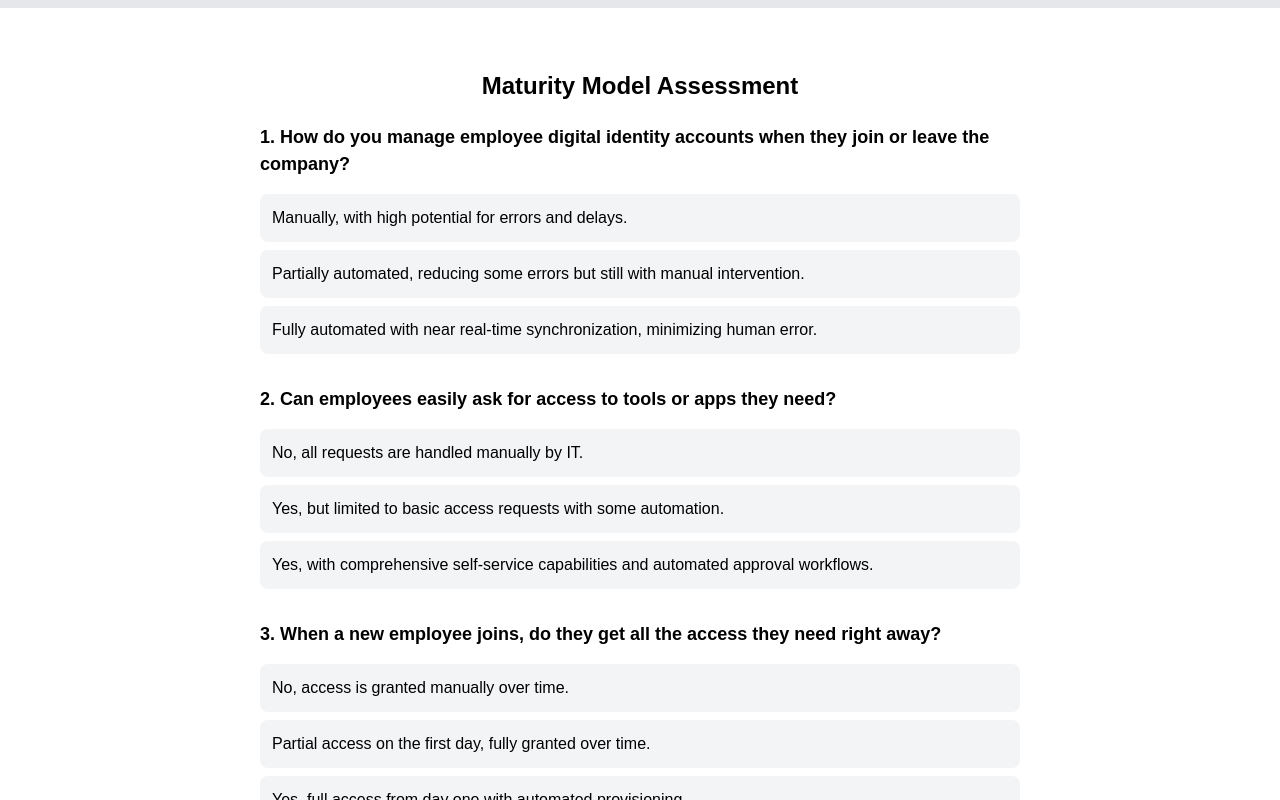
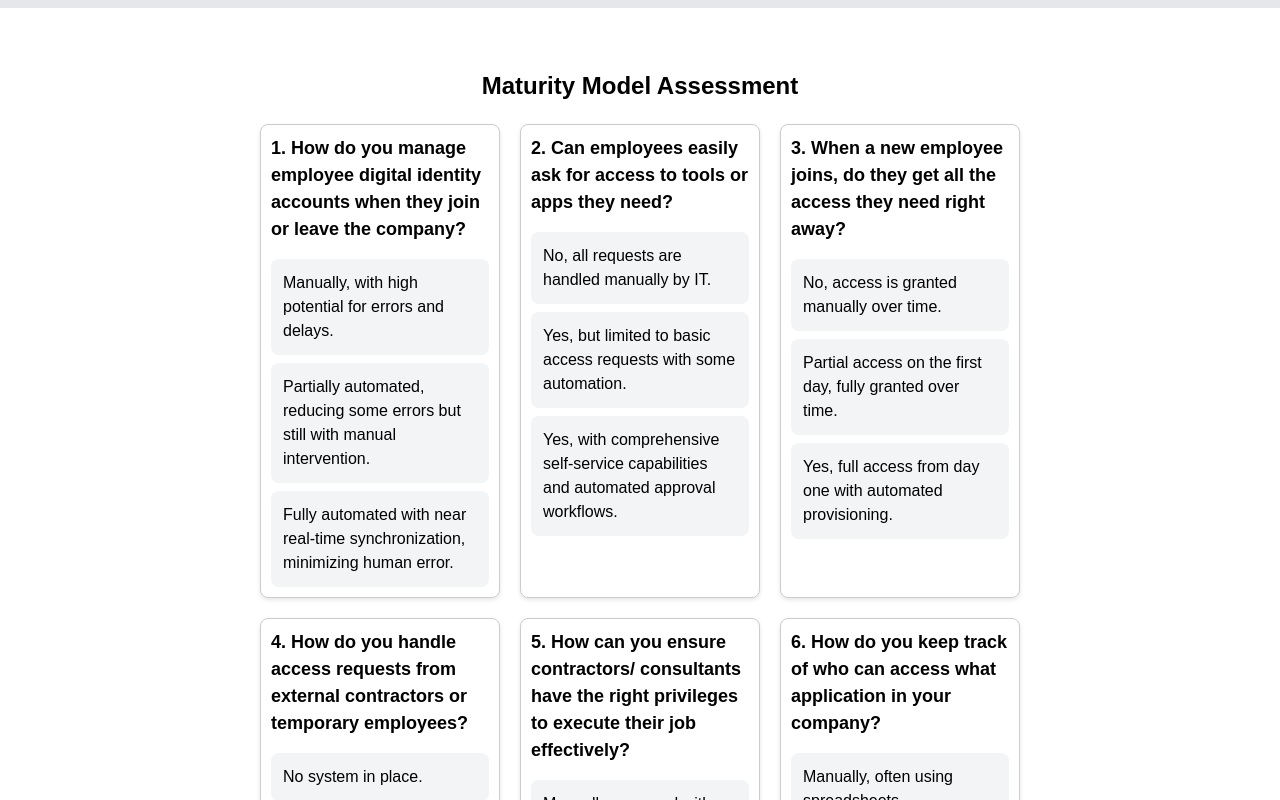
Before and after one commit to thinkingman1/maturityAssessment, a Next.js app: page / in a window 1280 px wide. Shown: the top 800 px of the page. Built offline with nearby package versions, Linux system fonts and the light colour scheme.

Commit message:
questions restructured

```diff
--- a/app/page.js
+++ b/app/page.js
@@ -10,23 +10,6 @@ export default function Home() {
   const [progress, setProgress] = useState(0);
 
   const allQuestions = questions.flatMap(category => category.questions);
-  const [currentQuestionIndex, setCurrentQuestionIndex] = useState(0);
-
-  const handleNext = () => {
-    if (currentQuestionIndex < allQuestions.length - 1) {
-      setCurrentQuestionIndex(prevIndex => prevIndex + 1);
-    } else {
-      setShowResults(true);
-    }
-  };
-
-  const handlePrevious = () => {
-    if (currentQuestionIndex > 0) {
-      setCurrentQuestionIndex(prevIndex => prevIndex - 1);
-    }
-  };
-
-  const currentQuestion = allQuestions[currentQuestionIndex];
 
   useEffect(() => {
     const answeredQuestions = Object.keys(scores).length;
@@ -53,8 +36,22 @@ export default function Home() {
 
       {allQuestions.length > 0 ? (
         <form onSubmit={handleSubmit}>
+          <div style={{
+            display: 'flex',
+            flexDirection: 'row',
+            flexWrap: 'wrap',
+            gap: '20px',
+            justifyContent: 'space-between',
+            marginBottom: '20px' // Added bottom margin for separation between rows
+          }}>
             {allQuestions.map((q, questionIndex) => (
-            <div key={questionIndex} style={{marginBottom: '32px'}}>
+              <div key={questionIndex} style={{
+                flex: '1 1 200px', // Adjust the flex basis as needed
+                padding: '10px', // Padding inside each question box
+                border: '1px solid #ccc', // Elegant light gray border
+                boxShadow: '0 2px 4px rgba(0,0,0,0.1)', // Soft shadow for depth
+                borderRadius: '8px', // Rounded corners
+              }}>
                 <p style={{fontSize: '18px', fontWeight: 'bold', marginBottom: '16px'}}>
                   {questionIndex + 1}. {q.question}
                 </p>
@@ -81,6 +78,7 @@ export default function Home() {
                 </div>
               </div>
             ))}
+          </div>
           <button
             type="submit"
             style={{
@@ -89,17 +87,9 @@ export default function Home() {
               padding: '12px 24px',
               borderRadius: '8px',
               cursor: 'pointer',
-              transition: 'background-color 0.3s',
-            }}
-          >
-            Submit
-          </button>
-        </form>
-      ) : (
-        <p>No questions available.</p>
-      )}
+              transition
+              : 'background-color 0.3s', }} > Submit </button> </form> ) : ( <p>No questions available.</p> )}
 
 {showResults && <ResultCard scores={scores} questions={allQuestions} />}
 </main>
-  );
-}
+); }
--- a/components/AccessManagementMaturityModel.js
+++ b/components/AccessManagementMaturityModel.js
@@ -1,4 +1,3 @@
-
 import React, { useState, useEffect } from 'react';
 import { Button } from '@/components/ui/button';
 import { Alert, AlertDescription } from '@/components/ui/alert';
@@ -34,16 +33,6 @@ const AccessManagementMaturityModel = () => {
     setError('');
   };
 
-  const calculateTotalScore = () => Object.values(scores).reduce((sum, score) => sum + score, 0);
-
-  const getMaturityLevel = (totalScore) => {
-    const maxScore = questions.reduce((sum, category) => sum + category.questions.length * 3, 0);
-    const percentage = (totalScore / maxScore) * 100;
-    if (percentage >= 80) return 'Advanced';
-    if (percentage >= 60) return 'Intermediate';
-    return 'Basic';
-  };
-
   const handleSubmit = () => {
     const totalQuestions = questions.reduce((sum, category) => sum + category.questions.length, 0);
     if (Object.keys(scores).length === totalQuestions) {
@@ -61,6 +50,7 @@ const AccessManagementMaturityModel = () => {
       {questions.map((category, categoryIndex) => (
         <div key={categoryIndex} className="mb-8">
           <h2 className="text-2xl font-semibold mb-4 text-indigo-700">{category.category}</h2>
+          <div className="flex flex-wrap justify-between"> {/* Adjusted for horizontal layout */}
             {category.questions.map((q, questionIndex) => (
               <QuestionCard
                 key={questionIndex}
@@ -70,6 +60,7 @@ const AccessManagementMaturityModel = () => {
                 handleScoreChange={handleScoreChange}
               />
             ))}
+          </div>
         </div>
       ))}
       <Button onClick={handleSubmit} className="mt-4 bg-indigo-600 hover:bg-indigo-700 text-white">
--- a/components/QuestionCard.js
+++ b/components/QuestionCard.js
@@ -18,7 +18,8 @@ const OptionButton = ({ option, isSelected, onClick }) => (
 
 const QuestionCard = ({ categoryIndex, questionIndex, question, handleScoreChange }) => {
   return (
-    <Card className="mb-4 bg-white shadow-md">
+    <div className="flex flex-row space-x-4"> {/* Changed to horizontal layout */}
+      <Card className="flex-1 bg-white shadow-md">
         <CardHeader>
           <h3 className="text-lg font-semibold text-indigo-600">
             Question {categoryIndex + 1}.{questionIndex + 1}: {question.question}
@@ -26,7 +27,7 @@ const QuestionCard = ({ categoryIndex, questionIndex, question, handleScoreChang
         </CardHeader>
         <CardContent>
           <RadioGroup onValueChange={(value) => handleScoreChange(categoryIndex, questionIndex, parseInt(value))}>
-          <div className="flex space-x-4">
+            <div className="flex flex-row space-x-4">
               {question.options.map((option, idx) => (
                 <div key={idx} className="flex-1">
                   <RadioGroupItem
@@ -37,7 +38,7 @@ const QuestionCard = ({ categoryIndex, questionIndex, question, handleScoreChang
                   <Label
                     htmlFor={`q${categoryIndex}-${questionIndex}-option${idx}`}
                     className="flex items-center justify-center h-20 p-4 text-center border rounded-lg cursor-pointer hover:bg-gray-100"
-                  style={{ width: '100px', height: '100px', border: '1px solid red' }}
+                    style={{ width: '200px', height: '100px', border: '1px solid red' }}
                   >
                     {option.label}
                   </Label>
@@ -47,6 +48,7 @@ const QuestionCard = ({ categoryIndex, questionIndex, question, handleScoreChang
           </RadioGroup>
         </CardContent>
       </Card>
+    </div>
   );
 };
 
```
Lines whose indentation alone changed are shown as unchanged.
